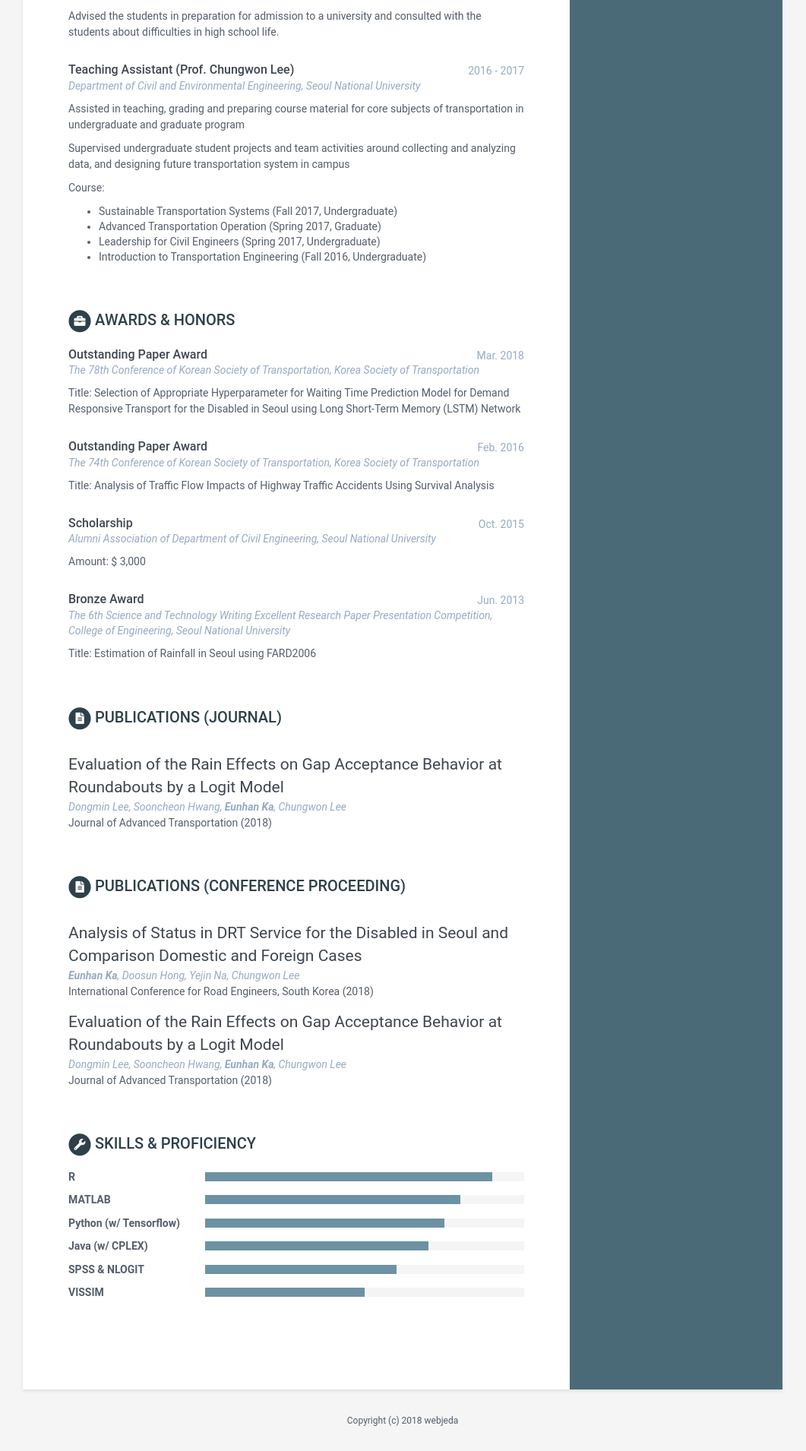
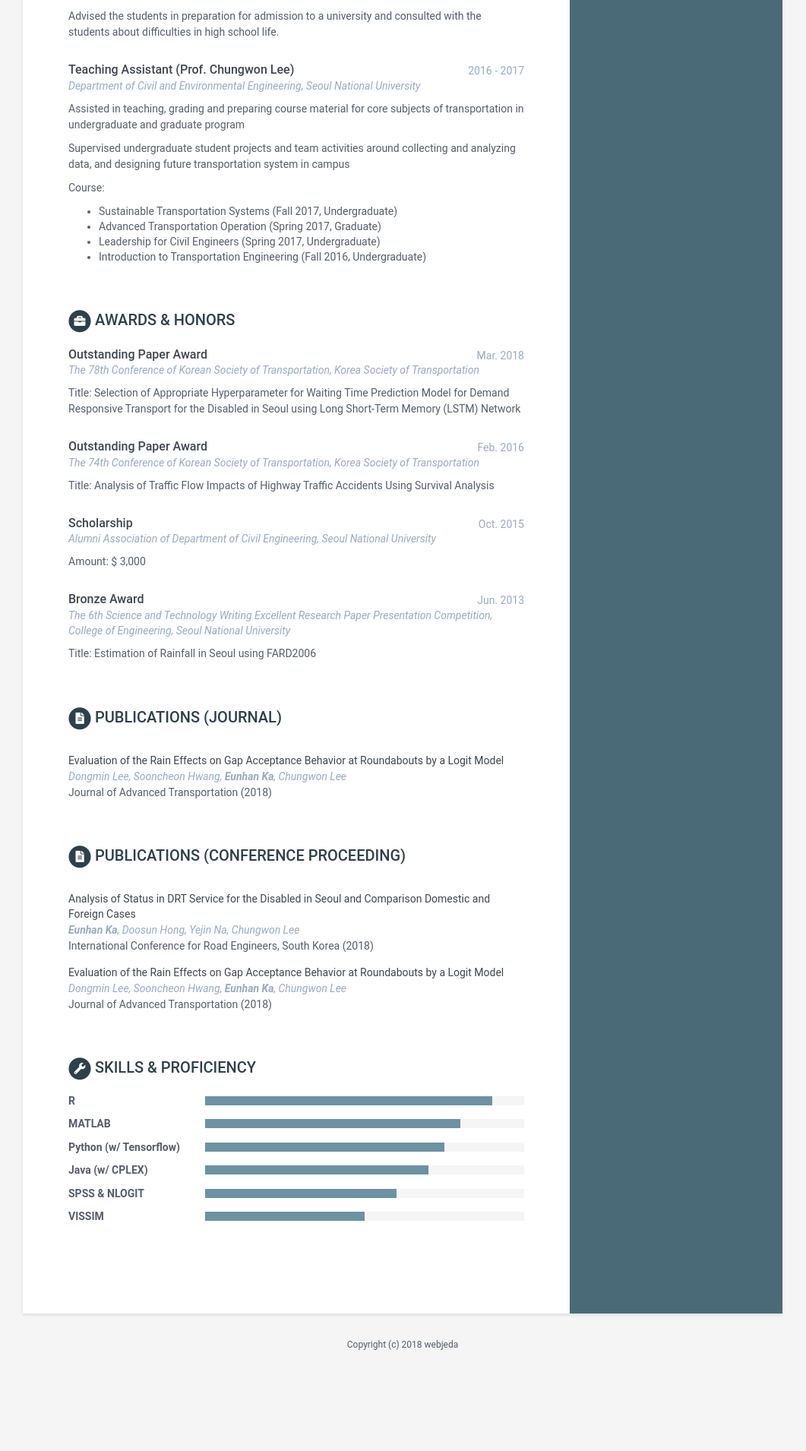
Before and after one commit to eunhanka/eunhanka.github.io, a Jekyll site: the page built from index.html, in a window 1280 px wide. Shown: the part 1644-3554 px from the top of the page at 76% size, without its empty margins (110-1171 px from the left). Built offline with Jekyll 4.4.1, drawn with Linux system fonts in a browser that asks for light colours; after the commit the page ends 3454 px from its top, so only the background shows below that.

Commit message:
Update _base.scss

```diff
--- a/_sass/_base.scss
+++ b/_sass/_base.scss
@@ -221,7 +221,6 @@ p {
     }
 
     .publication-title {
-        font-size: 150%;
         font-weight: 400;
         color: $text-color;
         margin-bottom: 1px;
@@ -241,7 +240,6 @@ p {
     }
 
     .con_publication-title {
-        font-size: 150%;
         font-weight: 400;
         color: $text-color;
         margin-bottom: 1px;
```
